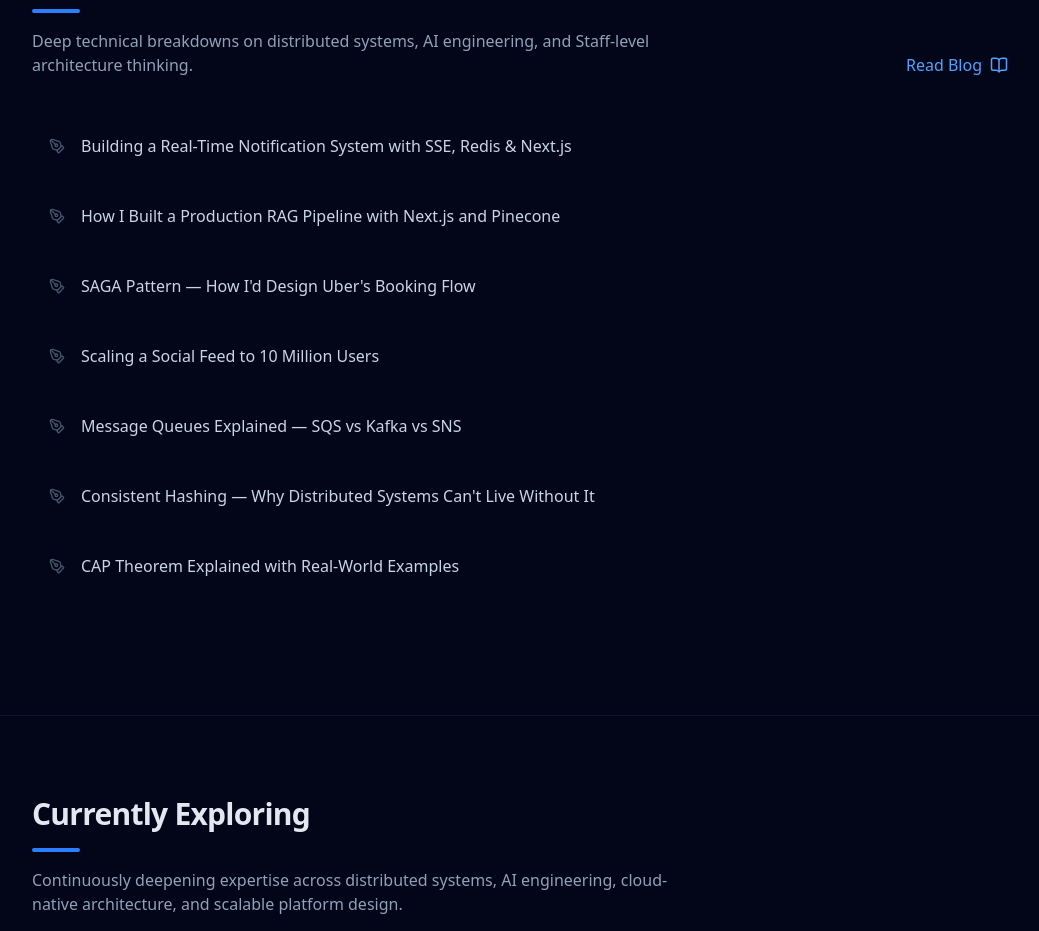
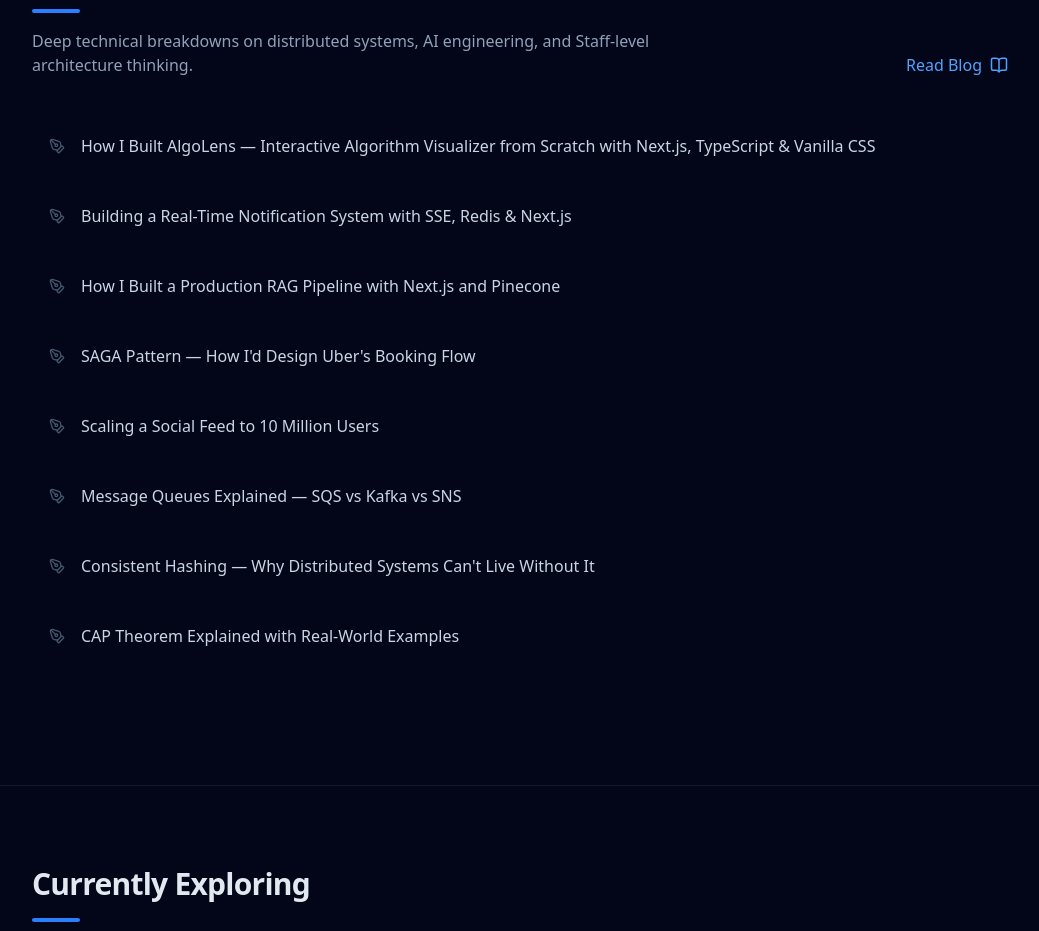
Before and after one commit to ysumit99/ysumit99.github.io, a Next.js app: page / in a window 1280 px wide. Shown: the part 2780-3711 px from the top of the page, without its empty margins (120-1159 px from the left). Built offline with nearby package versions, Linux system fonts and the light colour scheme.

Commit message:
Include Latest Algolens Blog Post to Articles section.

```diff
--- a/src/app/page.tsx
+++ b/src/app/page.tsx
@@ -34,6 +34,7 @@ const PROJECTS = [
 ];
 
 const ARTICLES = [
+  { title: "How I Built AlgoLens — Interactive Algorithm Visualizer from Scratch with Next.js, TypeScript & Vanilla CSS", link: "https://sumityadav-dev.vercel.app/blog/algolens-interactive-algorithm-visualizer" },
   { title: "Building a Real-Time Notification System with SSE, Redis & Next.js", link: "https://sumityadav-dev.vercel.app/blog/realtime-notification-engine" },
   { title: "How I Built a Production RAG Pipeline with Next.js and Pinecone", link: "https://sumityadav-dev.vercel.app/blog/rag-pipeline-nextjs-pinecone" },
   { title: "SAGA Pattern — How I'd Design Uber's Booking Flow", link: "https://sumityadav-dev.vercel.app/blog/saga-pattern-uber-booking" },
```
